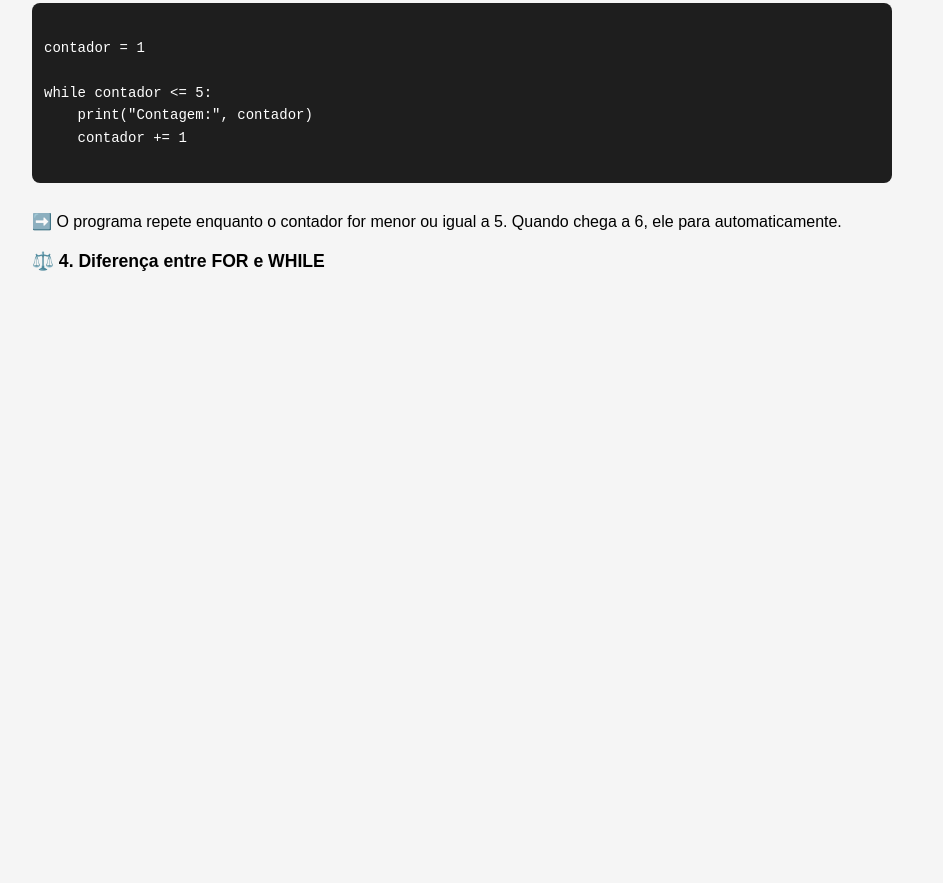
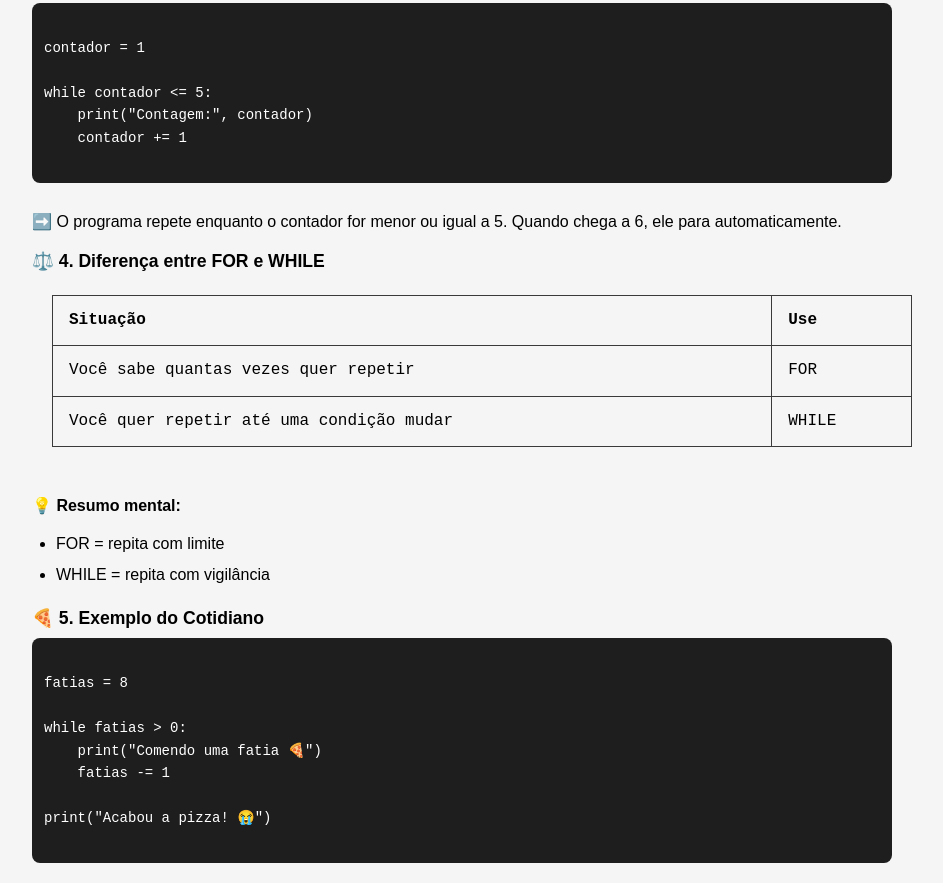
Before and after one commit to ThiagoSPaixao/Programa-o_para_iniciantes, a plain HTML site: page modules/module1-fundamentos/aula5.html in a window 1280 px wide. Shown: the part 2241-3124 px from the top of the page, without its empty margins (178-1121 px from the left). Before the commit the page ends 2542 px from the top, so only its background shows below. Drawn offline with Linux system fonts and the light colour scheme.

Commit message:
Aula5 FOR e WHILE

```diff
--- a/modules/module1-fundamentos/aula5.html
+++ b/modules/module1-fundamentos/aula5.html
@@ -159,8 +159,45 @@ Quando chega a 6, ele para automaticamente.</p>
 
     <h4>⚖️ 4. Diferença entre FOR e WHILE</h4>
 
+    <table class="tabela">
+        <tr>
+            <th>Situação</th>
+            <th>Use</th>
+        </tr>
+        <tr>
+            <td>Você sabe quantas vezes quer repetir</td>
+            <td>FOR</td>
+        </tr>
+        <tr>
+            <td>Você quer repetir até uma condição mudar</td>
+            <td>WHILE</td>
+        </tr>
+    </table>
 
+    <br>
 
+    <p><strong>💡 Resumo mental:</strong></p>
+
+    <ul>
+        <li>FOR = repita com limite</li>
+        <li>WHILE = repita com vigilância</li>
+    </ul>
+
+    <h4>🍕 5. Exemplo do Cotidiano</h4>
+
+    <section>
+        <div class="code-example">
+            <pre><code>
+fatias = 8
+
+while fatias > 0:
+    print("Comendo uma fatia 🍕")
+    fatias -= 1
+
+print("Acabou a pizza! 😭")
+            </code></pre>
+        </div>
+    </section>
 
 
 
```
